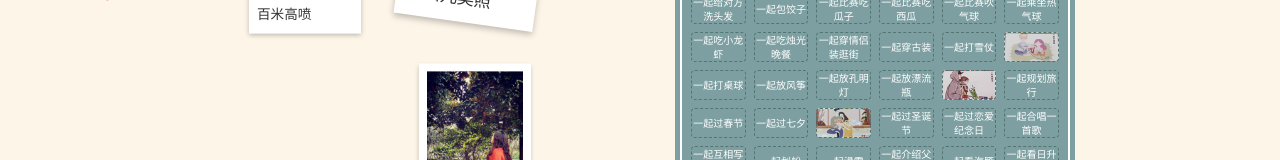
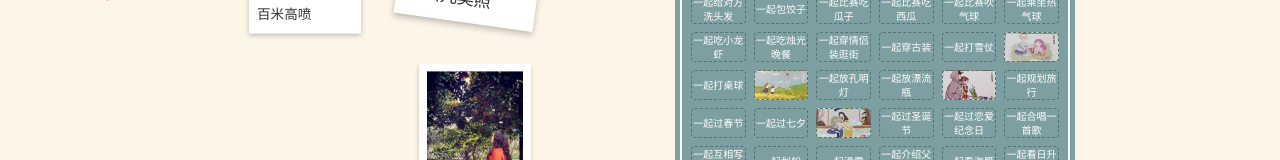
Before and after one commit to weisong110012/nuxtBlog, a Nuxt app: page /love in a window 1280 px wide. Shown: the part 219-379 px from the top of the page. Built offline with nearby package versions, Linux system fonts and the light colour scheme.

Commit message:
放风筝

```diff
--- a/pages/love/index.vue
+++ b/pages/love/index.vue
@@ -114,7 +114,8 @@ export default {
           text:'一起打桌球'
       },
       {
-          compute:false,
+          bg:'img/love/fangfengzheng.png',
+          compute:true,
           text:'一起放风筝'
       },
       {
```
Also changed, not shown: static/img/love/fangfengzheng.png (added).
